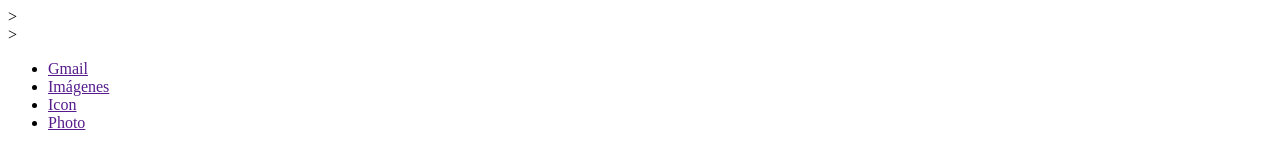
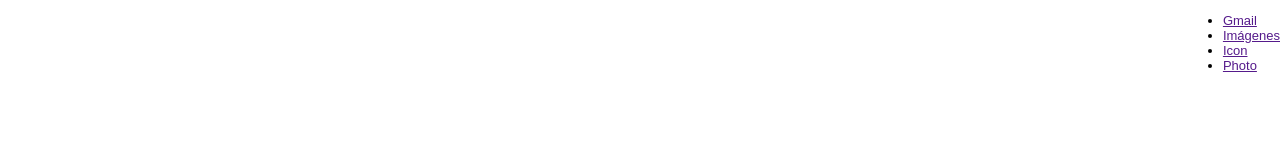
Before and after one commit to hatchdavid1/google_clone, a plain HTML site: page index.html in a window 1280 px wide. Drawn offline with Linux system fonts and the light colour scheme.

Commit message:
acomodo navbar

```diff
--- a/index.html
+++ b/index.html
@@ -8,11 +8,11 @@
     <link rel="stylesheet" href="styles.css">
 </head>
 <body>
-     <!-- Header es un elemento semantico y tiene dos elementos internos (nav | )-->>
+     <!-- Header es un elemento semantico y tiene dos elementos internos (nav | )-->
     <header>
         <nav>
-             <!--Links de la barra de navegación-->>
-            <ul>
+             <!--Links de la barra de navegación-->
+            <ul class="nav-right-section">
                 <li>
                     <a href="">Gmail</a>
                 </li>
--- a/styles.css
+++ b/styles.css
@@ -0,0 +1,27 @@
+/*Para resetear todos los estilos
+*{
+    margin: 0;
+    padding: 0;
+}
+*/
+
+body{
+    margin: 0;
+    padding: 0;
+    font-size: 13px;
+    font-family: Arial, Helvetica, sans-serif;
+}
+
+header{
+    width: 100%;
+    height: 60px;
+}
+
+header nav{
+    display: flex;
+    justify-content: flex-end; /*Para mandar a los elementos del nav al final de forma horizontal*/
+    /*Acomodar los elementos de una lista de forma horizontal */
+}
+nav-right-section{
+
+}
```
